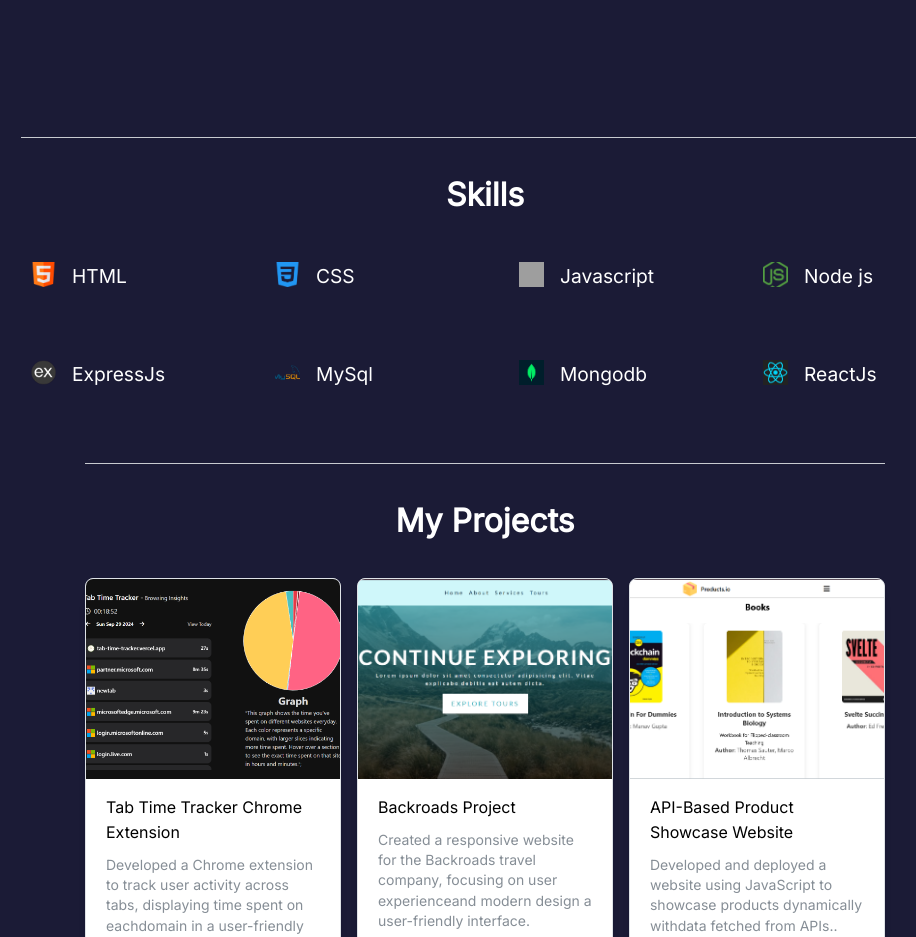
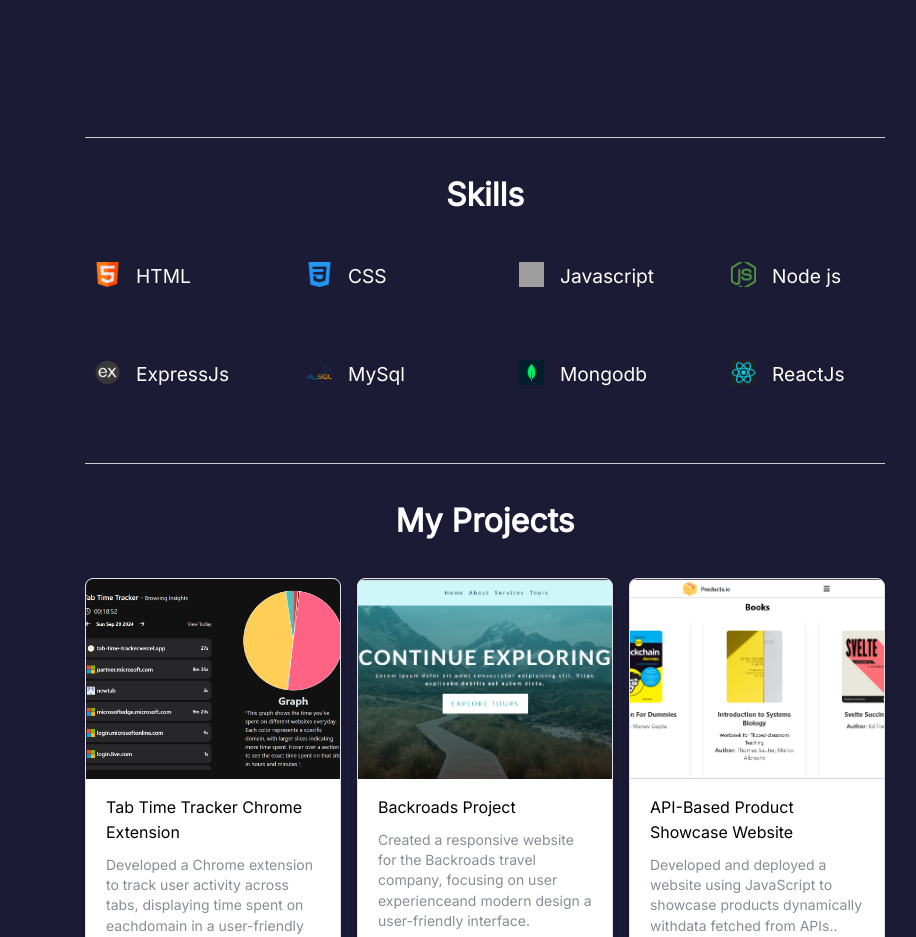
Before and after one commit to ShaikAyub7/portfolio, a React (Vite) app: page / in a window 1280 px wide. Shown: the part 880-1817 px from the top of the page, without its empty margins (155-1071 px from the left). Built offline with nearby package versions, Linux system fonts and the light colour scheme; grey boxes are pictures that could not be loaded.

Commit message:
Fix project card image scaling and restore max-width for Skills section

```diff
--- a/src/index.css
+++ b/src/index.css
@@ -100,6 +100,7 @@ body {
   transform: scale(1.1);
   transition: all 0.5s ease-in-out;
 }
+
 .project-card img {
   width: 400px;
   max-width: 300px;
@@ -301,7 +302,7 @@ body {
 }
 .Skills {
   margin: 4rem auto;
-  /* max-width: 800px; */
+  max-width: 800px;
   border-top: 1px solid #c8cbd0;
 }
 .skill-list {
```
